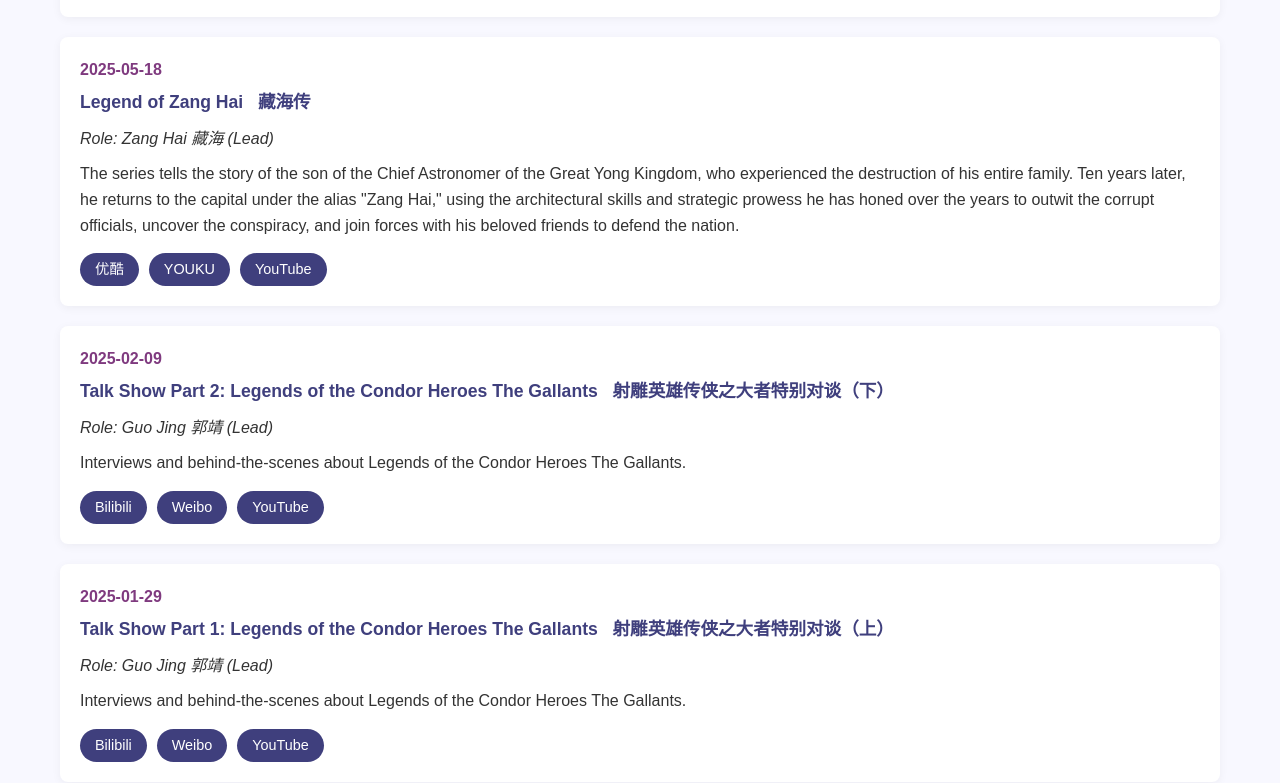
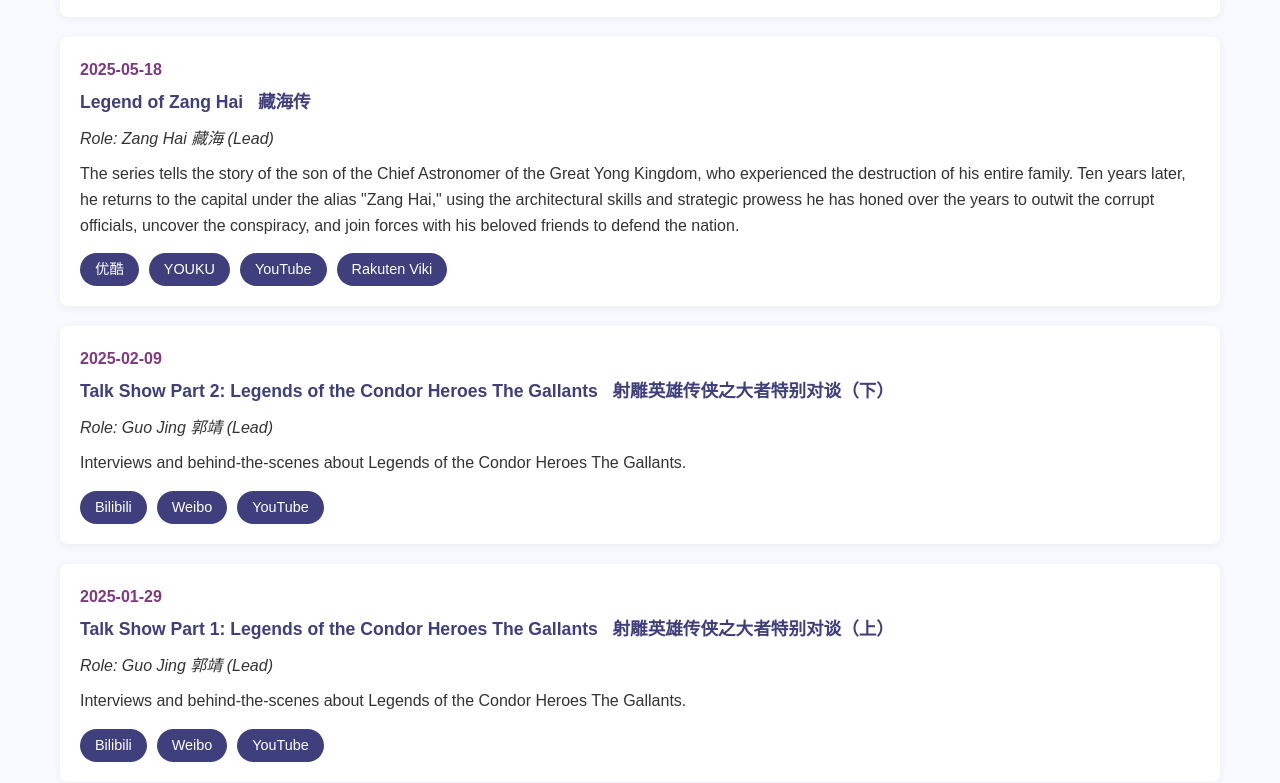
Before and after one commit to canadaxfx/XZworks, a plain HTML site: page index.html in a window 1280 px wide. Shown: the part 1559-2342 px from the top of the page. Drawn offline with Linux system fonts and the light colour scheme.

Commit message:
Add files via upload

```diff
--- a/index.html
+++ b/index.html
@@ -970,6 +970,7 @@
                     <a href="https://v.youku.com/video?spm=a2hkm.8166622.PhoneSokuProgramSeries_1.dposter_2&s=06efbfbd08efbfbdefbf&vid=XNjQ1MTQzNzk2OA%3D%3D" target="_blank" class="platform-link">优酷</a>
                     <a href="https://www.youku.tv/v/v_show/id_XNjQ1MTUxNjIxNg==.html?spm=a2h0c.8166622.PhoneSokuProgram_1.3&s=aeabb0a75800433fad85" target="_blank" class="platform-link">YOUKU</a>
                     <a href="https://www.youtube.com/playlist?list=PLxbgQdcnIafjZhKxxnSFLZuHmQzEF9Zb7" target="_blank" class="platform-link">YouTube</a>
+                    <a href="https://www.viki.com/tv/41118c-legend-of-zang-hai" target="_blank" class="platform-link">Rakuten Viki</a>
                 </div>
             </div>
 
@@ -1911,7 +1912,7 @@
                     <a href="https://v.youku.com/video?spm=a2hkm.8166622.PhoneSokuProgramSeries_1.dposter_2&s=06efbfbd08efbfbdefbf&vid=XNjQ1MTQzNzk2OA%3D%3D" target="_blank" class="platform-link">优酷</a>
                     <a href="https://www.youku.tv/v/v_show/id_XNjQ1MTUxNjIxNg==.html?spm=a2h0c.8166622.PhoneSokuProgram_1.3&s=aeabb0a75800433fad85" target="_blank" class="platform-link">YOUKU</a>
                     <a href="https://www.youtube.com/playlist?list=PLxbgQdcnIafjZhKxxnSFLZuHmQzEF9Zb7" target="_blank" class="platform-link">YouTube</a>
-
+                    <a href="https://www.viki.com/tv/41118c-legend-of-zang-hai" target="_blank" class="platform-link">Rakuten Viki</a>
                 </div>
             </div>
 
```
